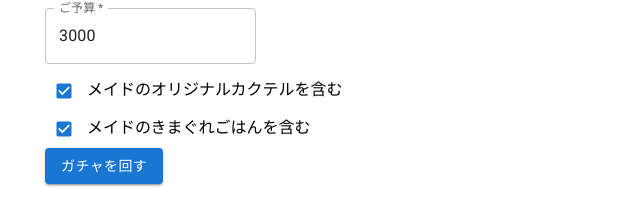
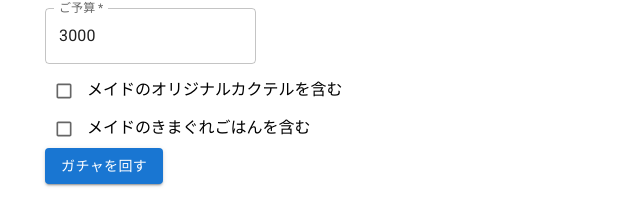
Before and after one commit to transparentt/gacha, a Next.js app: page / in a window 1280 px wide. Shown: the part 163-361 px from the top of the page, without its empty margins (319-959 px from the left). Built offline with nearby package versions, Linux system fonts and the light colour scheme.

Commit message:
Update must

```diff
--- a/pages/index.tsx
+++ b/pages/index.tsx
@@ -197,19 +197,11 @@ export default function Home() {
               </div>
 
               <div>
-                <Checkbox
-                  defaultChecked
-                  size="small"
-                  {...register("mustOriginalCocktail")}
-                />{" "}
+                <Checkbox size="small" {...register("mustOriginalCocktail")} />{" "}
                 <label>メイドのオリジナルカクテルを含む</label>
               </div>
               <div>
-                <Checkbox
-                  defaultChecked
-                  size="small"
-                  {...register("mustKimagureGohan")}
-                />{" "}
+                <Checkbox size="small" {...register("mustKimagureGohan")} />{" "}
                 <label>メイドのきまぐれごはんを含む</label>
               </div>
 
```
